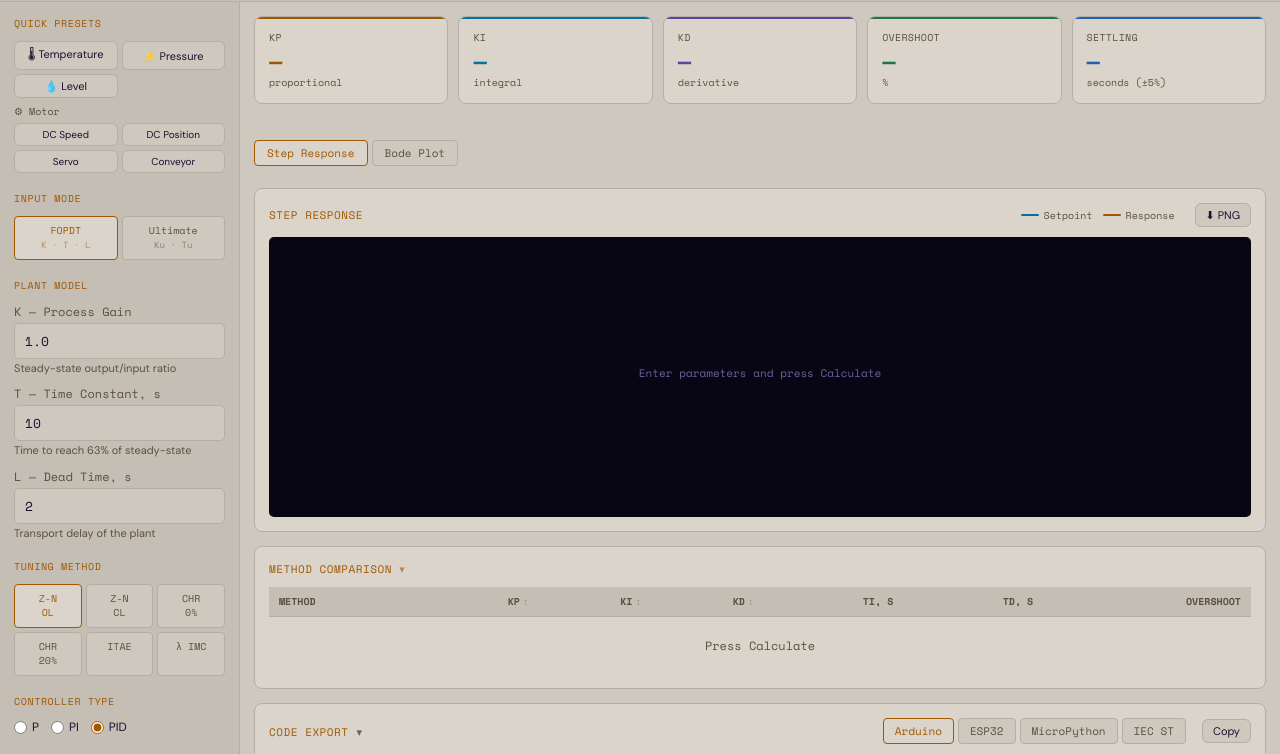
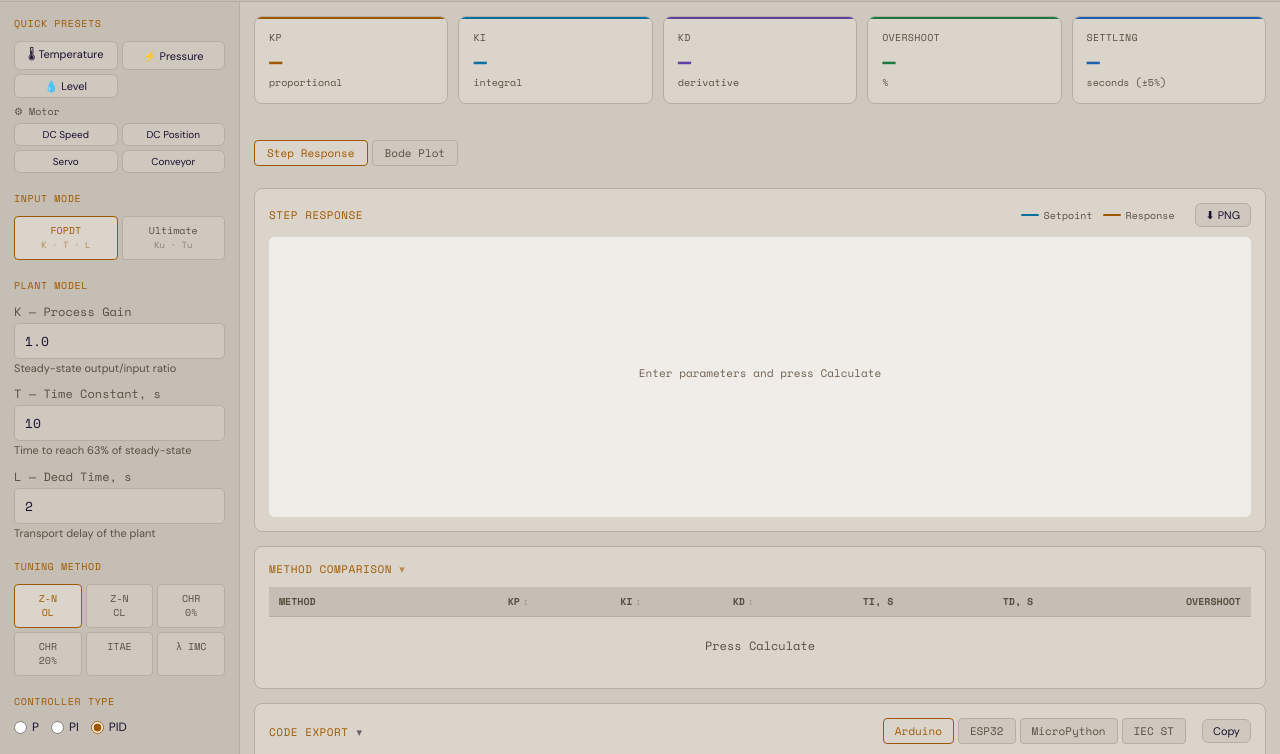
Before and after one commit to DarkenAmber/PIDToolkit, a plain HTML site: page index.html in a window 1280 px wide. Both pictures are taken after a click on the button "Toggle light/dark theme". Shown: the part 52-806 px from the top of the page. Drawn offline with nearby package versions, Linux system fonts and the light colour scheme.

Commit message:
Add files via upload

```diff
--- a/index.html
+++ b/index.html
@@ -574,8 +574,15 @@ function toggleTheme() {
   const isLight = document.body.classList.toggle('light');
   document.getElementById('theme-toggle').textContent = isLight ? '☀️' : '🌙';
   localStorage.setItem('pid_theme', isLight ? 'light' : 'dark');
+  // Перерисовываем граф при любом состоянии — иначе canvas остаётся тёмным
   if (S.simData) drawGraph(S.simData, 1);
-  if (S.results) checkPIDWarnings(); // цвета предупреждений меняются
+  else drawGraph(null);
+  // Bode если активна вкладка
+  const r = S.results ? S.results[S.method] : null;
+  if (r && document.getElementById('view-bode')?.style.display !== 'none') {
+    drawBode(S.K, S.T, S.L, r.Kp, r.Ki, r.Kd, 1);
+  }
+  if (S.results) checkPIDWarnings();
 }
 
 function skipAnim() {
@@ -1819,7 +1826,7 @@ function importJSON() {
 
 // ── INIT ──────────────────────────────────────────────────────────
 window.addEventListener('load', () => {
-  // Восстанавливаем тему
+  // Сначала восстанавливаем тему — до drawGraph(null)
   if (localStorage.getItem('pid_theme') === 'light') {
     document.body.classList.add('light');
     const tb = document.getElementById('theme-toggle');
@@ -1828,8 +1835,8 @@ window.addEventListener('load', () => {
   restoreCollapse();
   loadLS();
   loadFromURL();
-  applyLang(); // применяем язык из сохранённых настроек
-  drawGraph(null);
+  applyLang();
+  drawGraph(null); // теперь рисует с правильной темой
   let resizeTimer;
   new ResizeObserver(() => {
     clearTimeout(resizeTimer);
```
